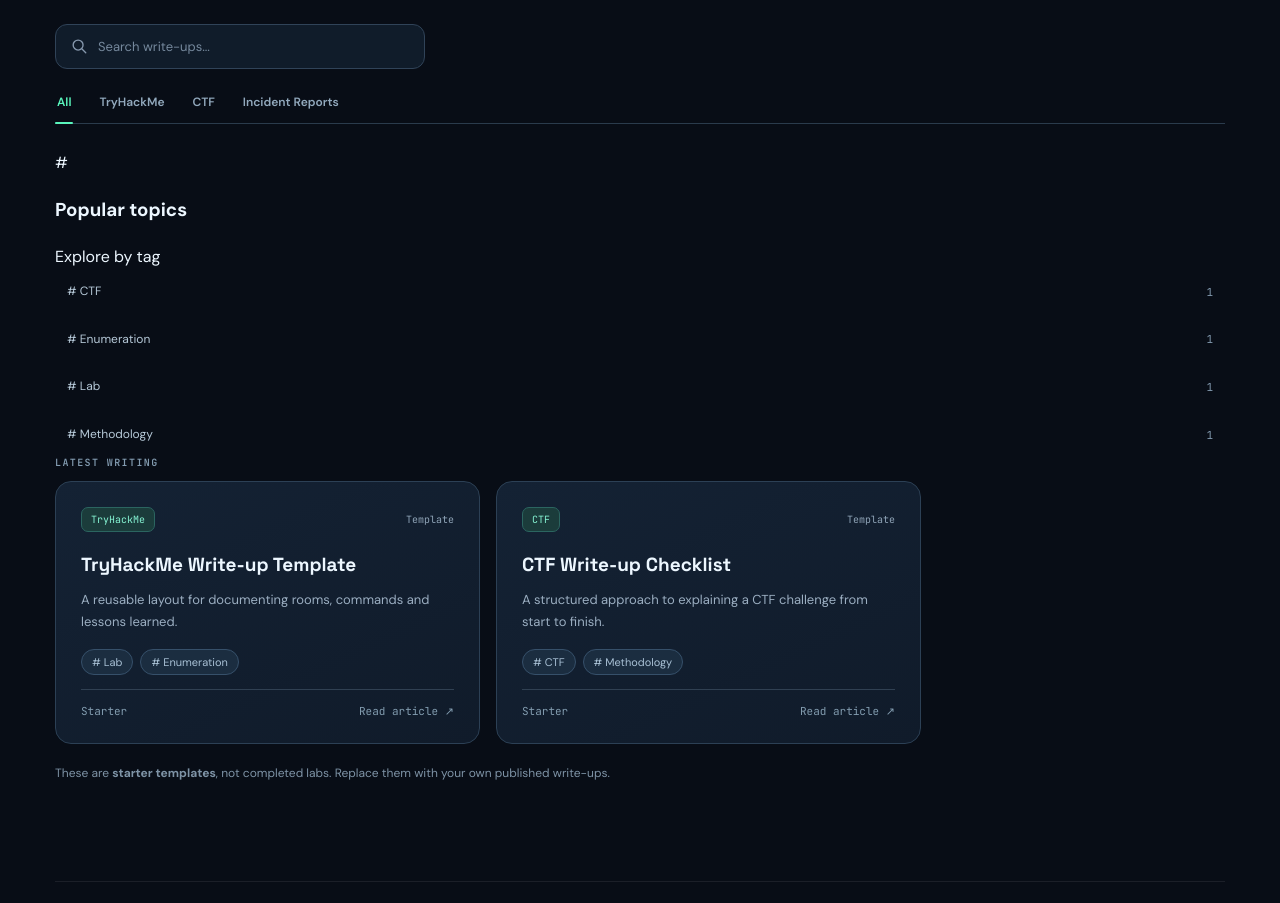
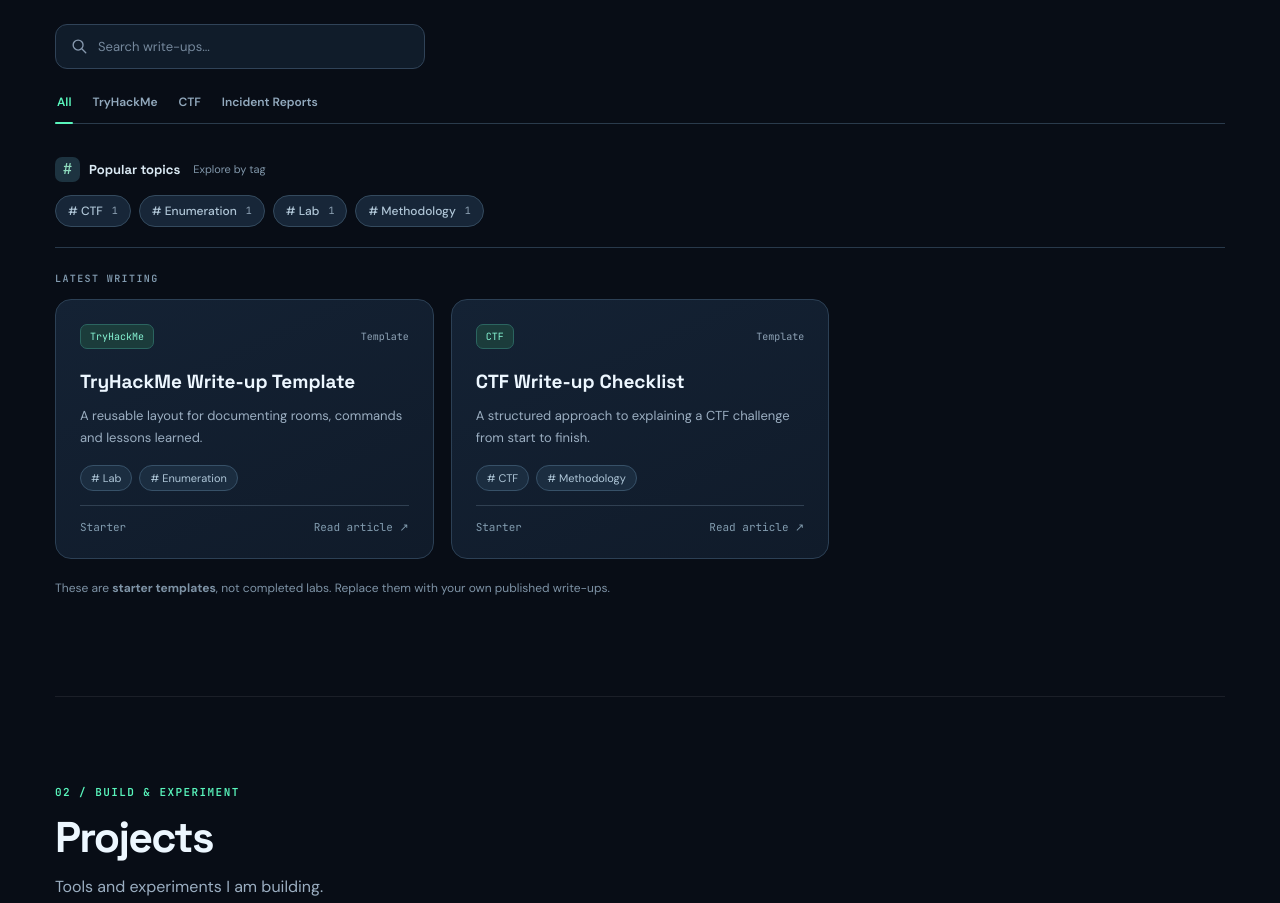
Before and after one commit to dang2503/dang2503.github.io, a plain HTML site: page index.html in a window 1280 px wide. Shown: the part 1039-1942 px from the top of the page. Drawn offline with Linux system fonts and the light colour scheme.

Commit message:
Implement inline popular topic chips for write-ups

```diff
--- a/assets/style.css
+++ b/assets/style.css
@@ -116,41 +116,41 @@
 @media(max-width:980px){#writeups.hybrid-writeups .hybrid-cards{grid-template-columns:repeat(2,minmax(0,1fr))}}
 @media(max-width:690px){#writeups.hybrid-writeups .hybrid-toolbar{display:flex}#writeups.hybrid-writeups .hybrid-toolbar .search{width:100%;max-width:370px}#writeups.hybrid-writeups .hybrid-tabs{gap:4px 15px}#writeups.hybrid-writeups .hybrid-cards{grid-template-columns:1fr}#writeups.hybrid-writeups .hybrid-cards .entry{min-height:230px}}
 
-/* Medium-inspired Write-ups explorer: editorial cards + topic discovery sidebar */
-#writeups.hybrid-writeups .hybrid-filter-bar{margin-bottom:26px}
-#writeups.hybrid-writeups .hybrid-tabs{gap:4px 24px}
-#writeups .writeup-explorer{display:grid;grid-template-columns:minmax(0,1fr) 270px;gap:34px;align-items:start}
-#writeups .writeup-feed{min-width:0}
-#writeups .feed-toolbar{display:flex;justify-content:space-between;align-items:center;gap:12px;margin-bottom:12px}
-#writeups .feed-caption,#writeups .topics-eyebrow{font:600 10px 'JetBrains Mono',monospace;letter-spacing:.14em;color:#829bb0}
-#writeups .clear-filters{color:var(--mint);font-size:12px;background:none;border:0;padding:4px}
+/* Compact inline topic chips — Medium-inspired portfolio */
+#writeups.hybrid-writeups .hybrid-filter-bar{margin-bottom:16px}
+#writeups .topics-strip{padding:17px 0 20px;margin-bottom:24px;border-bottom:1px solid #28394b}
+#writeups .topics-heading{display:flex;align-items:center;gap:9px;margin-bottom:13px}
+#writeups .topics-heading-icon{display:grid;place-items:center;width:25px;height:25px;border-radius:7px;background:#1d3340;color:#8edbbd;font:700 15px 'JetBrains Mono',monospace}
+#writeups .topics-heading h3{margin:0;color:#dae9f3;font:700 13px 'Space Grotesk',sans-serif}
+#writeups .topics-help{margin-left:4px;color:#8197aa;font-size:11px}
+#writeups .topic-list{display:flex;flex-wrap:wrap;gap:8px}
+#writeups .topic-option{display:inline-flex;align-items:center;gap:9px;background:#172638;border:1px solid #344a5e;border-radius:999px;color:#b0c6d7;padding:7px 12px;font:500 12px 'DM Sans',sans-serif;transition:.18s}
+#writeups .topic-option:hover{background:#1f3544;border-color:#5c817e;color:#eef9f5}
+#writeups .topic-option.active{background:#1c463d;border-color:#44856e;color:#bdf4db}
+#writeups .topic-count{font:10px 'JetBrains Mono',monospace;color:#8fa3b5}
+#writeups .topic-option.active .topic-count{color:#addbc5}
+#writeups .writeup-explorer{display:block}
+#writeups .writeup-feed{min-width:0;width:100%}
+#writeups .feed-toolbar{display:flex;justify-content:space-between;align-items:center;gap:12px;margin-bottom:14px}
+#writeups .feed-caption{font:600 10px 'JetBrains Mono',monospace;letter-spacing:.14em;color:#829bb0}
+#writeups .clear-filters{border:0;background:transparent;color:var(--mint);font-size:12px;padding:5px 2px}
 #writeups .clear-filters:hover{text-decoration:underline}
 #writeups .clear-filters[hidden]{display:none}
-#writeups .active-filters{display:flex;gap:7px;flex-wrap:wrap;margin-bottom:14px}
+#writeups .active-filters{display:flex;flex-wrap:wrap;gap:7px;margin-bottom:14px}
 #writeups .active-filters:empty{display:none}
-#writeups .selected-filter{font:11px 'JetBrains Mono',monospace;color:#b8e0d3;background:#153b35;border:1px solid #275e52;padding:6px 9px;border-radius:7px}
-#writeups.hybrid-writeups .hybrid-cards{display:grid;grid-template-columns:repeat(2,minmax(0,1fr));gap:16px}
-#writeups.hybrid-writeups .hybrid-cards .editorial-entry{min-height:250px;display:flex;flex-direction:column;cursor:pointer}
+#writeups .selected-filter{display:inline-flex;gap:8px;align-items:center;background:#173b35;border:1px solid #386657;color:#c1ecdb;border-radius:999px;padding:6px 10px;font:11px 'JetBrains Mono',monospace}
+#writeups .selected-filter:hover{background:#235145}
+#writeups.hybrid-writeups .hybrid-cards{display:grid;grid-template-columns:repeat(3,minmax(0,1fr));gap:17px}
+#writeups.hybrid-writeups .hybrid-cards .editorial-entry{display:flex;flex-direction:column;min-height:253px;padding:24px;border-radius:16px;cursor:pointer}
 #writeups .editorial-entry .entry-head{display:flex;justify-content:space-between;align-items:center;gap:12px}
 #writeups .editorial-entry h3 a{color:inherit;text-decoration:none}
 #writeups .editorial-entry h3 a:focus-visible{outline:2px solid var(--mint);outline-offset:3px}
-#writeups .editorial-entry .entry-tags{position:relative;z-index:2;display:flex;gap:7px;flex-wrap:wrap;margin:18px 0 14px}
-#writeups .editorial-entry .topic-tag{position:relative;pointer-events:auto;cursor:pointer;background:#1b2d40;color:#a9c1d5;border:1px solid #36506a;border-radius:99px;font:11px 'DM Sans',sans-serif;padding:5px 10px;transition:.15s}
+#writeups .editorial-entry .entry-tags{position:relative;z-index:2;display:flex;flex-wrap:wrap;gap:7px;margin:18px 0 14px}
+#writeups .editorial-entry .topic-tag{position:relative;pointer-events:auto;cursor:pointer;background:#1b2d40;color:#afc7d8;border:1px solid #375168;border-radius:999px;font:11px 'DM Sans',sans-serif;padding:5px 10px}
 #writeups .editorial-entry .topic-tag:hover,#writeups .editorial-entry .topic-tag.active{background:#20483f;border-color:#4e9b85;color:#c5fbe4}
 #writeups .editorial-entry .foot{margin-top:auto}
-#writeups .topics-sidebar{border:1px solid #2c4055;border-radius:17px;background:linear-gradient(145deg,#121f2f,#0d1825);padding:23px;position:sticky;top:24px}
-#writeups .topics-header h3{font:700 22px 'Space Grotesk',sans-serif;letter-spacing:-.025em;margin:9px 0 7px}
-#writeups .topics-header p{font-size:12px;color:var(--sub);line-height:1.65;margin:0 0 18px}
-#writeups .topic-list{display:flex;flex-direction:column;gap:6px}
-#writeups .topic-option{display:flex;width:100%;align-items:center;justify-content:space-between;gap:8px;background:transparent;border:1px solid transparent;border-radius:9px;color:#b6c9d8;text-align:left;font-size:12px;padding:10px 11px}
-#writeups .topic-option:hover{border-color:#33495c;background:#1b2c3d;color:#fff}
-#writeups .topic-option.active{background:#1e443d;color:#bdf2db;border-color:#336b5b}
-#writeups .topic-count{font:11px 'JetBrains Mono',monospace;color:#8198ad}
-#writeups .topic-option.active .topic-count{color:#bdf2db}
-#writeups .topic-footnote{font-size:11px;color:#718b9f;line-height:1.6;border-top:1px solid #2a3c4d;margin-top:20px;padding-top:15px}
-#writeups .empty-writeups{border:1px dashed #3c5369;border-radius:15px;padding:32px;color:#c5d7e5;grid-column:1/-1}
+#writeups .empty-writeups{grid-column:1/-1;border:1px dashed #3c5369;border-radius:15px;padding:32px;color:#c5d7e5}
 #writeups .empty-writeups p{font-size:13px;color:var(--sub)}
 #writeups .empty-writeups button{background:#1c4339;color:#b4f3d7;border:1px solid #367765;padding:9px 12px;border-radius:8px}
-@media(max-width:1050px){#writeups .writeup-explorer{grid-template-columns:minmax(0,1fr) 240px;gap:20px}}
-@media(max-width:850px){#writeups .writeup-explorer{grid-template-columns:1fr}#writeups .topics-sidebar{position:static;order:-1}#writeups .topic-list{flex-direction:row;flex-wrap:wrap}#writeups .topic-option{width:auto;gap:13px;border-color:#31475b;background:#152538}}
-@media(max-width:690px){#writeups.hybrid-writeups .hybrid-cards{grid-template-columns:1fr}#writeups .topics-sidebar{padding:18px}#writeups.hybrid-writeups .hybrid-tabs{gap:4px 20px}#writeups.hybrid-writeups .hybrid-cards .editorial-entry{min-height:215px}}
+@media(max-width:980px){#writeups.hybrid-writeups .hybrid-cards{grid-template-columns:repeat(2,minmax(0,1fr))}}
+@media(max-width:690px){#writeups.hybrid-writeups .hybrid-cards{grid-template-columns:1fr}#writeups.hybrid-writeups .hybrid-cards .editorial-entry{min-height:215px}#writeups .topics-strip{padding-top:14px}}
```
